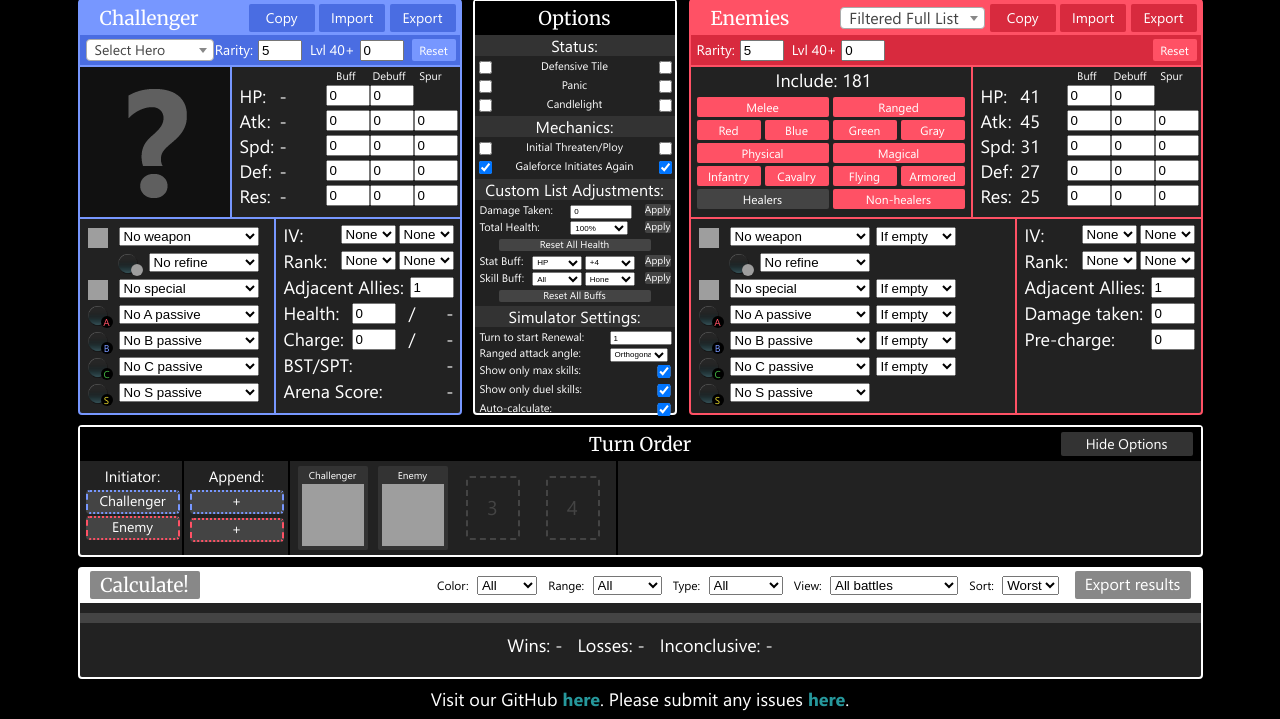
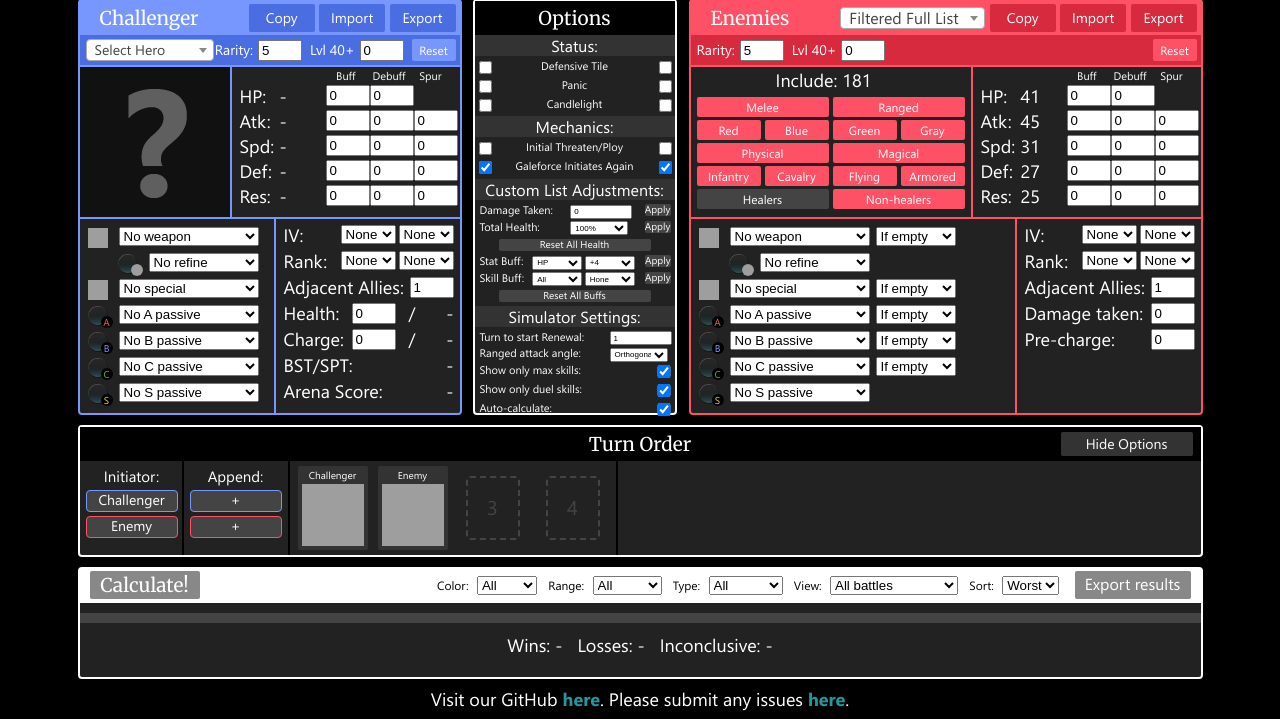
Before and after one commit to Andu2/FEH-Mass-Simulator, a PHP site: page / in a window 1280 px wide. Shown: the part 176-895 px from the top of the page. Run offline with PHP 8.4, Linux system fonts and the light colour scheme; some libraries are stand-ins or nearby versions; grey boxes are pictures that could not be loaded.

Commit message:
Change dotted lines to solid

```diff
--- a/style.css
+++ b/style.css
@@ -924,8 +924,8 @@ body{
 	line-height:18px;
 	margin-top:4px;
 	border-radius:4px;
-	border-style: dotted dashed;
-	border-width: 2px;
+	border-style: solid;
+	border-width: 1px;
 }
 #add_turn_challenger_reset{
 	border-color: #7797ff;
```
